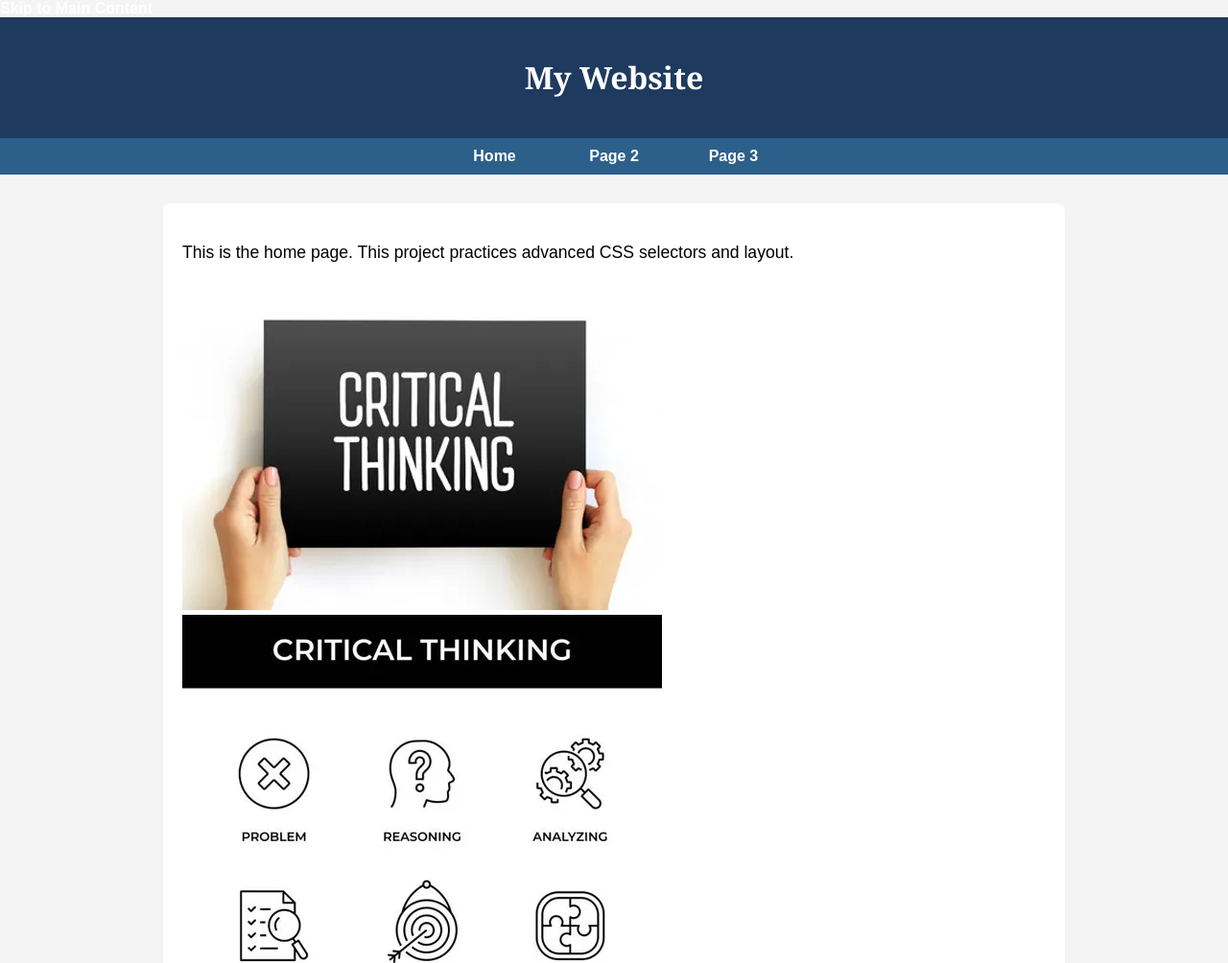
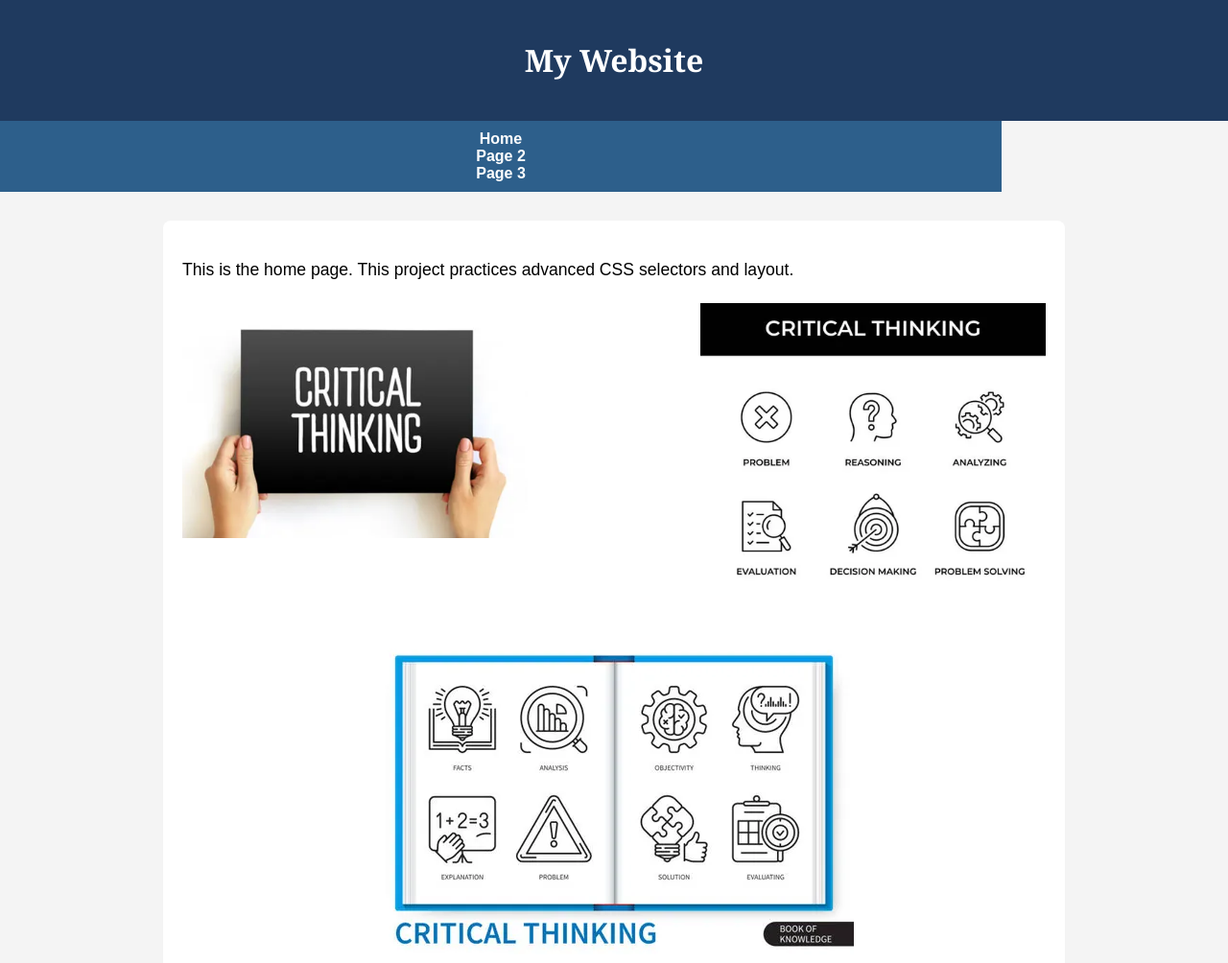
Before and after one commit to lactran1701/MyProject-2, a plain HTML site: page index.html in a window 1280 px wide. Shown: the top 1004 px of the page at 96% size. Drawn offline with Linux system fonts and the light colour scheme.

Commit message:
Update style.css

```diff
--- a/style.css
+++ b/style.css
@@ -4,6 +4,22 @@ body {
   font-size: 16px;
   margin: 0;
   background-color: #f4f4f4;
+}
+
+/* Skip link (Accessibility) */
+.skip-link {
+  position: absolute;
+  top: -40px;
+  left: 10px;
+  background-color: #ffffff;
+  color: #000000;
+  padding: 8px;
+  text-decoration: none;
+  z-index: 100;
+}
+
+.skip-link:focus {
+  top: 10px;
 }
 
 /* Header */
@@ -16,6 +32,13 @@ header {
 nav {
   background-color: #2d5f8b;
   padding: 10px;
+  display: inline-block;
+  width: 80%;
+}
+
+/* Descendant selector: images inside nav */
+nav img {
+  width: 10%;
 }
 
 /* Main */
@@ -24,6 +47,9 @@ main {
   font-size: 18px;
   padding: 20px;
   min-height: 300px;
+  max-width: 900px;
+  margin: 30px auto;
+  border-radius: 8px;
 }
 
 /* Footer */
@@ -32,13 +58,16 @@ footer {
   color: white;
   text-align: center;
   padding: 15px;
+  margin-top: 40px;
 }
 
-/* Li */
+/* Li – commented as required */
+/*
 li {
   display: inline-block;
   width: 120px;
 }
+*/
 
 /* H1 */
 h1 {
@@ -50,9 +79,10 @@ h1 {
 /* P */
 p {
   line-height: 1.6;
+  font-size: 1.1rem;
 }
 
-/* Extra */
+/* Navigation list */
 ul {
   list-style: none;
   padding: 0;
@@ -64,26 +94,32 @@ a {
   color: white;
   text-decoration: none;
   font-weight: bold;
-}
-/* Improve main content layout */
-main {
-  max-width: 900px;
-  margin: 30px auto;
-  border-radius: 8px;
+  padding: 8px;
 }
 
-/* Improve paragraph readability */
-p {
-  font-size: 1.1rem;
-}
-
-/* Navigation hover effect */
 nav a:hover {
   background-color: #1f3a5f;
   border-radius: 4px;
 }
 
-/* Improve footer spacing */
-footer {
-  margin-top: 40px;
+/* Grid layout */
+.grid {
+  display: grid;
+  grid-template-columns: 40% 40%;
+  justify-content: space-between;
+  row-gap: 20px;
+  margin-top: 20px;
 }
+
+/* Descendant selector: images in grid */
+.grid img {
+  width: 100%;
+}
+
+/* Flex layout */
+.flex {
+  display: flex;
+  flex-wrap: wrap;
+  justify-content: space-around;
+  margin-top: 20px;
+}
```
